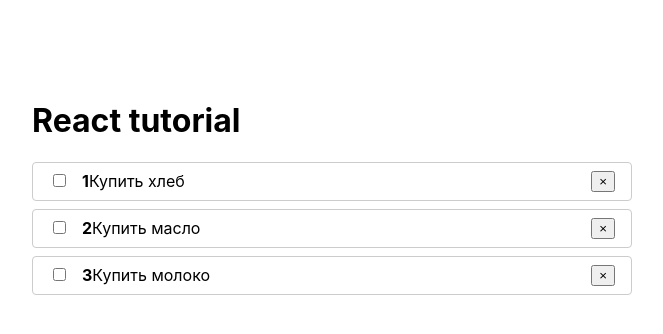
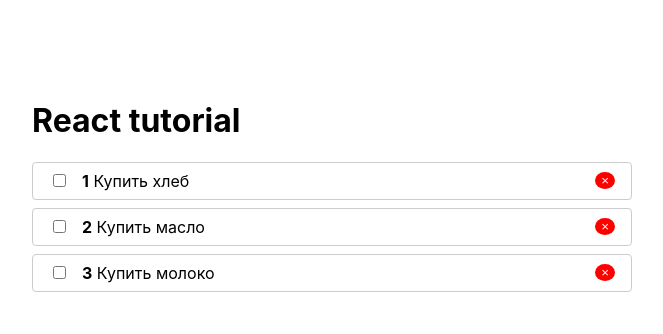
Before and after one commit to smoilovskiy/react-youtube, a React (Create React App) app: page / in a window 1280 px wide. Shown: the top 334 px of the page, without its empty margins (308-971 px from the left). Built offline with nearby package versions, Linux system fonts and the light colour scheme.

Commit message:
add build

```diff
--- a/src/Todo/TodoItem.js
+++ b/src/Todo/TodoItem.js
@@ -22,9 +22,10 @@
       <span>
         <input type="checkbox" style={styles.input}/>
         <strong>{index + 1}</strong>
+        &nbsp;
         {todo.title}
       </span>
-      <button>&times;</button>
+      <button className='rm'>&times;</button>
     </li>
   )
 }
--- a/src/index.css
+++ b/src/index.css
@@ -17,3 +17,11 @@
   margin: 0 auto;
   width: 600px;
 }
+
+.rm {
+  background: red;
+  border-radius: 50%;
+  color: #fff;
+  border: none;
+
+}
```
